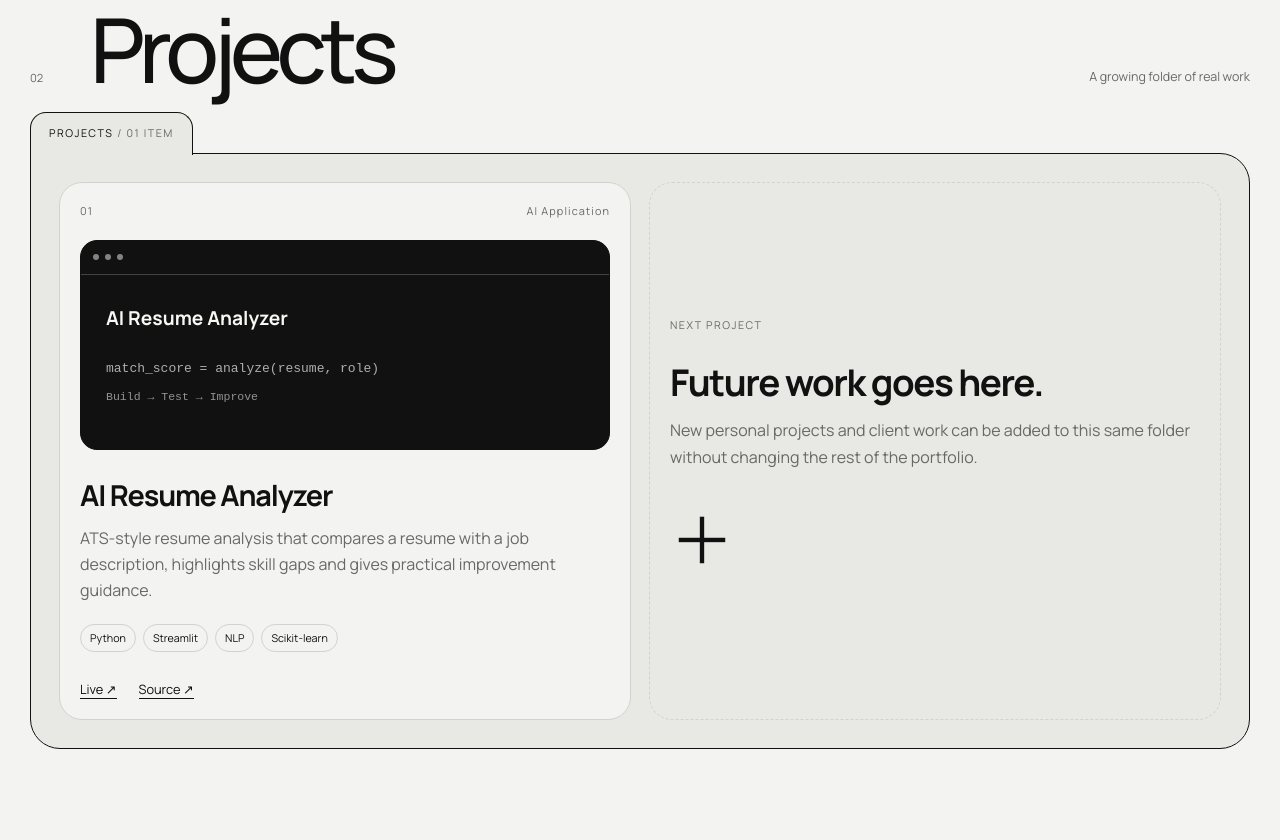
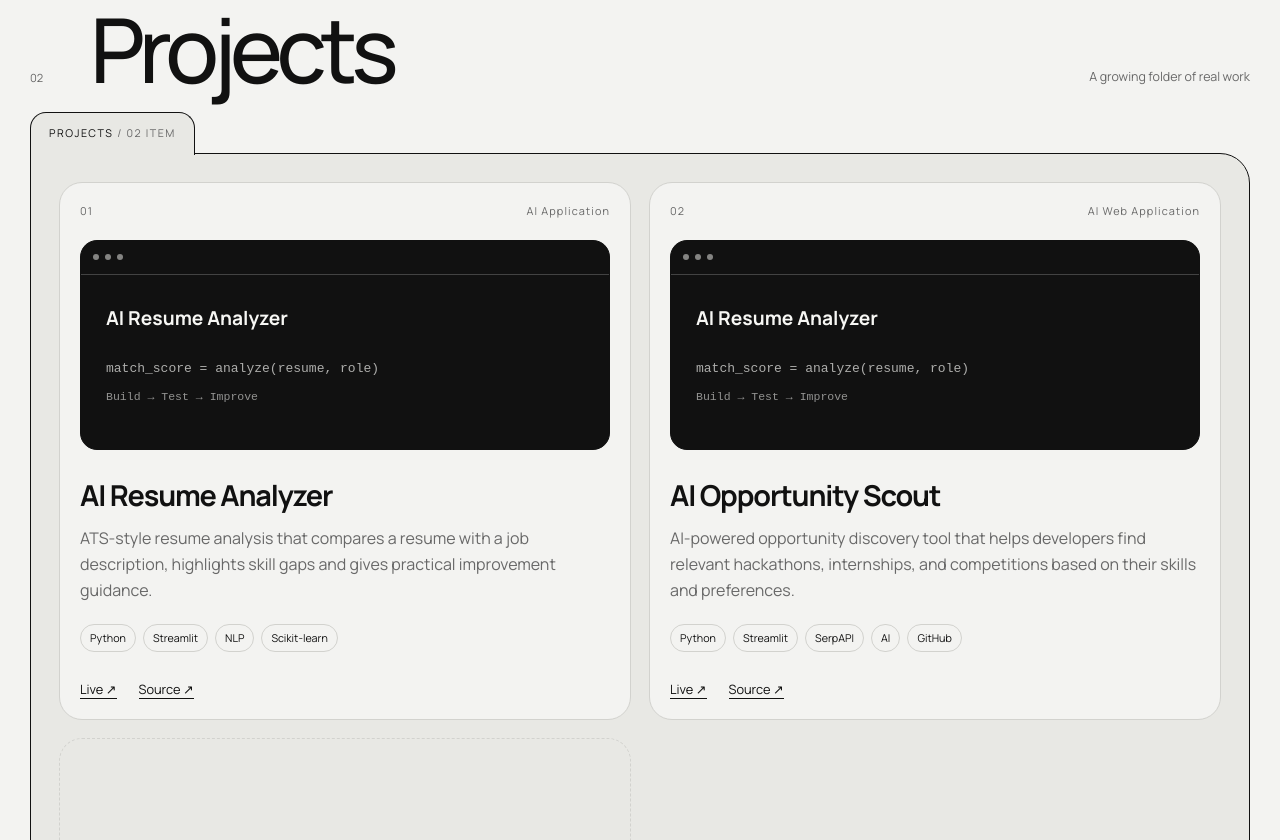
Before and after one commit to dev-aditya-design/aditya-portfolio, a React (Vite) app: page / in a window 1280 px wide. Shown: the part 1960-2800 px from the top of the page. Built offline with nearby package versions, Linux system fonts and the light colour scheme.

Commit message:
Add AI Opportunity Scout project details

```diff
--- a/src/App.tsx
+++ b/src/App.tsx
@@ -22,6 +22,16 @@ const projects = [
     demo: LINKS.resumeAnalyzer,
     source: LINKS.resumeAnalyzerRepo,
   },
+  {
+  id: "02",
+  title: "AI Opportunity Scout",
+  type: "AI Web Application",
+  summary:
+    "AI-powered opportunity discovery tool that helps developers find relevant hackathons, internships, and competitions based on their skills and preferences.",
+  stack: ["Python", "Streamlit", "SerpAPI", "AI", "GitHub"],
+  demo: "https://ai-opportunity-scout-hcgtp6eaurjcva2gpryt2l.streamlit.app/",
+  source: "https://github.com/dev-aditya-design/ai-opportunity-scout",
+},
 ];
 
 const services = [
```
